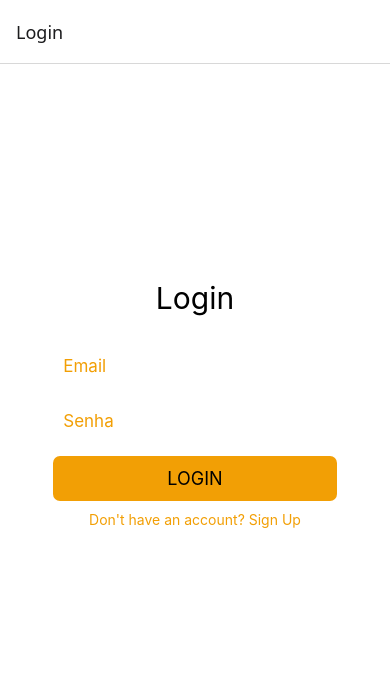
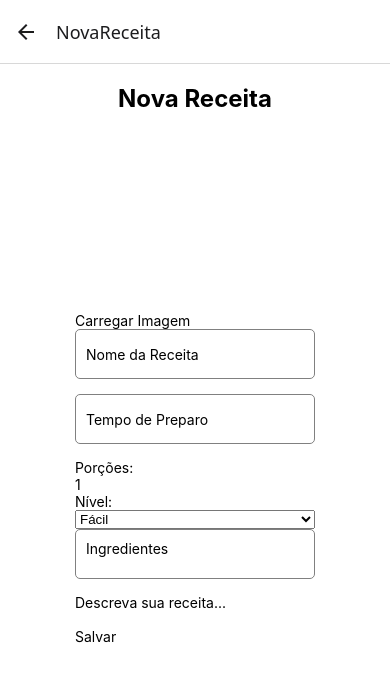
Before and after one commit to TrXGustavoo/TempeiroCerto-FrontEnd, a React Native app: screen /NovaReceita in a window 390 px wide. Shown: the top 680 px of the page. Built offline with nearby package versions, Linux system fonts and the light colour scheme.

Commit message:
Tela Nova Receita

```diff
--- a/package.json
+++ b/package.json
@@ -11,6 +11,7 @@
   },
   "dependencies": {
     "@react-native-masked-view/masked-view": "^0.3.2",
+    "@react-native-picker/picker": "^2.11.0",
     "@react-navigation/native": "^7.1.6",
     "@react-navigation/stack": "^7.2.10",
     "react": "19.0.0",
--- a/src/routes/AppNavigator.tsx
+++ b/src/routes/AppNavigator.tsx
@@ -3,6 +3,7 @@ import { NavigationContainer } from '@react-navigation/native';
 import { createStackNavigator } from '@react-navigation/stack';
 import LoginScreen from '../screens/LoginScreen';
 import CadastroScreen from '../screens/CadastroScreen';
+import NovaReceita from '../screens/NovaReceita';
 
 const Stack = createStackNavigator();
 
@@ -12,6 +13,7 @@ export default function AppNavigator() {
       <Stack.Navigator initialRouteName="Login">
         <Stack.Screen name="Login" component={LoginScreen} />
         <Stack.Screen name="Cadastro" component={CadastroScreen} />
+        <Stack.Screen name="NovaReceita" component={NovaReceita} />
       </Stack.Navigator>
     </NavigationContainer>
   );
--- a/src/screens/LoginScreen.js
+++ b/src/screens/LoginScreen.js
@@ -18,7 +18,7 @@ export default function LoginScreen({ navigation }) {
                     onChangeText={()=> {}}
                 />
 
-                <TouchableOpacity style={styles.btnSubmit}>
+                <TouchableOpacity style={styles.btnSubmit} onPress={() => navigation.navigate('NovaReceita')}>
                     <Text style={styles.submitText}>LOGIN</Text>
                 </TouchableOpacity>
                 <TouchableOpacity style={styles.btnRegister} onPress={() => navigation.navigate('Cadastro')}>
--- /dev/null
+++ b/src/screens/NovaReceita.js
@@ -0,0 +1,128 @@
+import React, { useState } from 'react';
+import { Picker } from '@react-native-picker/picker';
+import { View, KeyboardAvoidingView, TextInput, TouchableOpacity, Text, StyleSheet } from 'react-native';
+
+const NovaReceita = () => {
+    const [name, setName] = useState('');
+    const [preparationTime, setPreparationTime] = useState('');
+    const [portions, setPortions] = useState(1);
+    const [difficulty, setDifficulty] = useState('Fácil');
+    const [ingredients, setIngredients] = useState('');
+    const [description, setDescription] = useState('');
+
+    const handleSave = () => {
+        console.log('Nome da Receita:', name);
+        console.log('Tempo de Preparo:', preparationTime);
+        console.log('Porções:', portions);
+        console.log('Nível:', difficulty);
+        console.log('Ingredientes:', ingredients);
+        console.log('Descrição:', description);
+      };
+
+    return (
+        <KeyboardAvoidingView style={styles.background}>
+            <View style={styles.navbar}>
+                <Text style={styles.title}>Nova Receita</Text>
+            </View>
+            <View style={styles.container}>
+                {/* Botão para upload de imagem */}
+                <TouchableOpacity style={styles.imageButton}>
+                    <Text style={styles.imageButtonText}>Carregar Imagem</Text>
+                </TouchableOpacity>
+                {/* Campo Nome da Receita */}
+                <TextInput
+                    style={styles.input}
+                    placeholder='Nome da Receita'
+                    value={name}
+                    onChangeText={setName}
+                />
+                {/* Campo Tempo de Preparo */}
+                <TextInput
+                    style={styles.input}
+                    placeholder='Tempo de Preparo'
+                    value={preparationTime}
+                    onChangeText={setPreparationTime}
+                    keyboardType="numeric"
+                />
+                {/* Campo Porções */}
+                <View style={styles.row}>
+                    <Text style={styles.label}>Porções:</Text>
+                    <TextInput
+                        style={styles.portionInput}
+                        value={String(portions)}
+                        onChangeText={(value) => setPortions(Number(value))}
+                        keyboardType="numeric"
+                    />
+                </View>
+                {/* Dropdown Nível de Dificuldade */}
+                <View style={styles.row}>
+                    <Text style={styles.label}>Nível:</Text>
+                    <Picker
+                    style={styles.picker}
+                    selectedValue={difficulty}
+                    onValueChange={(value) => setDifficulty(value)}
+                    >
+                    <Picker.Item label="Fácil" value="Fácil" />
+                    <Picker.Item label="Médio" value="Médio" />
+                    <Picker.Item label="Difícil" value="Difícil" />
+                    </Picker>
+                </View>
+
+                {/* Campo Ingredientes */}
+                <TextInput
+                    style={styles.input}
+                    placeholder="Ingredientes"
+                    value={ingredients}
+                    onChangeText={setIngredients}
+                    multiline
+                />
+
+                {/* Campo Descrição */}
+                <TextInput
+                    style={styles.textArea}
+                    placeholder="Descreva sua receita..."
+                    value={description}
+                    onChangeText={setDescription}
+                    multiline
+                />
+
+                {/* Botão Salvar */}
+                <TouchableOpacity style={styles.saveButton} onPress={handleSave}>
+                    <Text style={styles.saveButtonText}>Salvar</Text>
+                </TouchableOpacity>
+            </View>
+        </KeyboardAvoidingView>
+    );
+}
+
+const styles = StyleSheet.create({
+    background:{
+        flex:1, /* Pega a tela toda */
+        alignItems: 'center',
+        backgroundColor: '#FFF',
+        padding: 20
+    },
+    title:{
+        fontSize: 24,
+        fontWeight: 'bold',
+        marginBottom: 20,
+        textAlign: 'center',
+    },
+    container:{
+        flex: 1,
+        padding: 20,
+        backgroundColor: '#FFF',
+        justifyContent: 'center'
+    },
+    input:{
+        backgroundColor: '#FFF',
+        borderWidth: 1,
+        borderColor: 'gray',
+        borderRadius: 5,
+        padding: 10,
+        height: 50,
+        marginBottom: 15
+    }
+});
+
+export default NovaReceita;
```
Also changed, not shown: src/assets/macarrao-penne.jpg (added), 1 other file (tests, documents, lock files or other folders).
